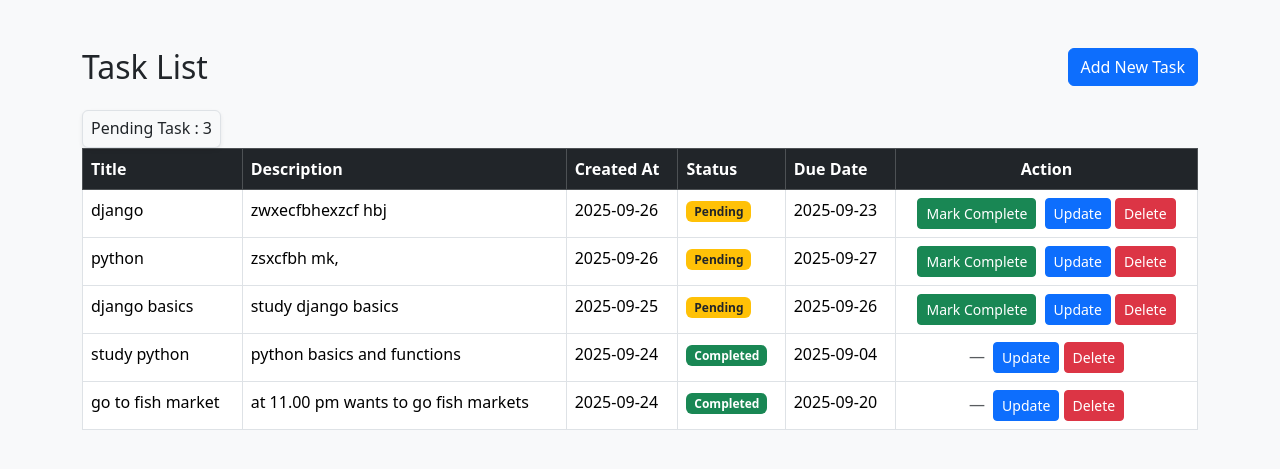
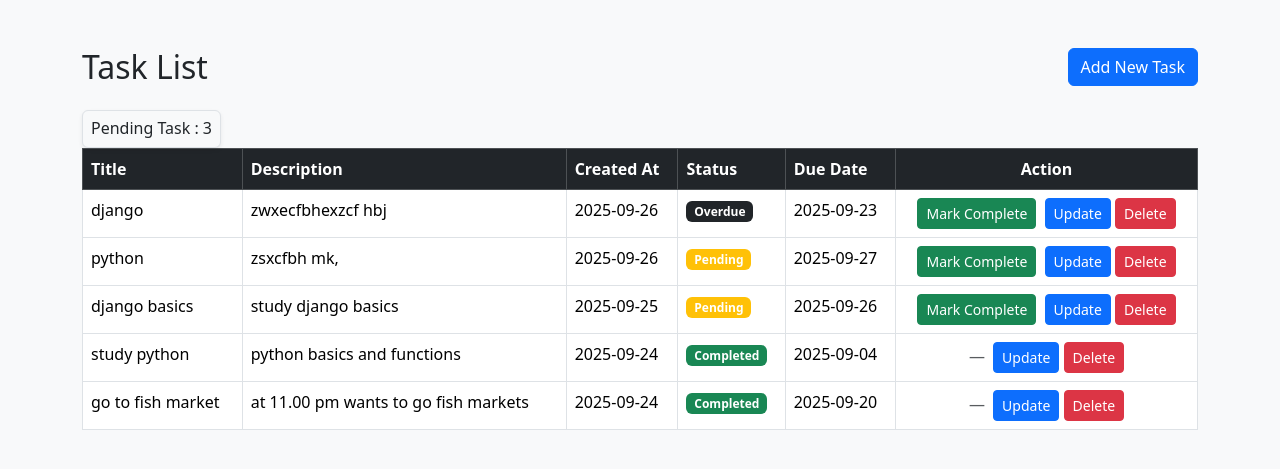
Before and after one commit to arathyrajeesh/todo-app-django, a Django app: page / in a window 1280 px wide. Shown: the top 469 px of the page. Run offline with Django 5.2, Linux system fonts and the light colour scheme; data comes from the database, SQL or seed files in the repository; both versions use the stored data as it was after the commit.

Commit message:
warning message will be show

```diff
--- a/tasks/views.py
+++ b/tasks/views.py
@@ -1,3 +1,4 @@
+from datetime import date
 from django.shortcuts import render, redirect, get_object_or_404
 from django.utils import timezone
 from .models import Task
@@ -24,8 +25,10 @@ def add_task(request):
 def task_list(request):
     tasks = Task.objects.all().order_by('-created_at')
     false = Task.objects.all().filter(complete_task = False).count()
+    today=date.today()
     return render(request, 'task_list.html', {'tasks': tasks,
-                                                'false':false})
+                                                'false':false,
+                                                'today':today})
 
 
 def complete_task(request, task_id):
--- a/template/task_list.html
+++ b/template/task_list.html
@@ -40,7 +40,13 @@
                             {% if task.complete_task %}
                                 <span class="badge bg-success">Completed</span>
                             {% else %}
-                                <span class="badge bg-warning text-dark">Pending</span>
+                                {% if task.due_date == today %}
+                                    <span class="badge bg-danger">Due Today</span>
+                                {% elif task.due_date and task.due_date < today %}
+                                    <span class="badge bg-dark">Overdue</span>
+                                {% else %}
+                                    <span class="badge bg-warning">Pending</span>
+                                {% endif %}
                             {% endif %}
                         </td>
                         <td>{{ task.due_date|date:"Y-m-d" }}</td>
```
Also changed, not shown: db.sqlite3.
